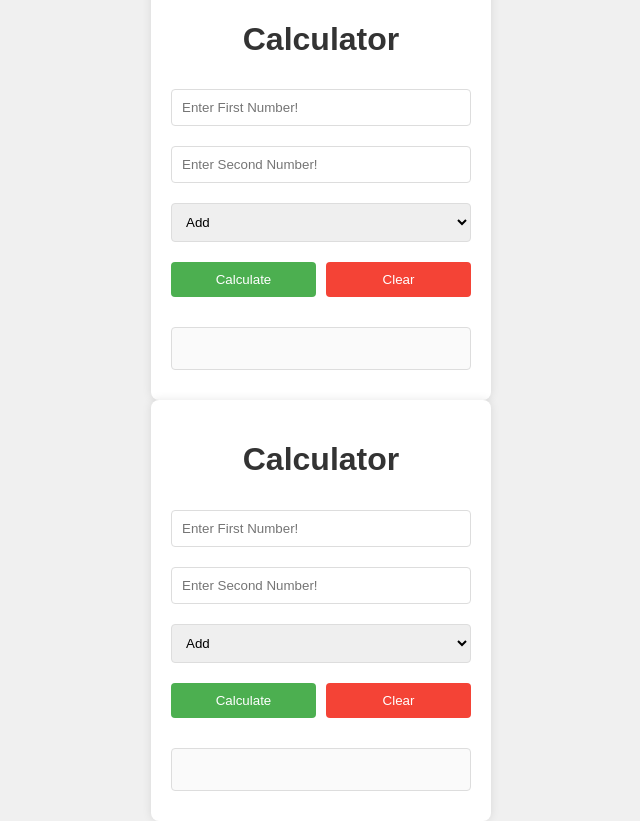
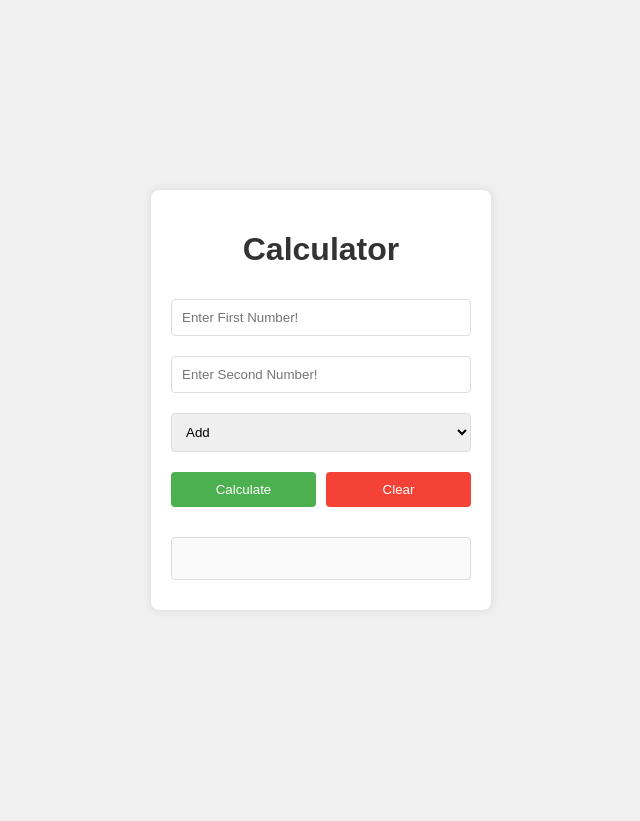
Before and after one commit to raunakpratapsinghvishen/calculator, a plain HTML site: page index.html in a window 1280 px wide. Shown: the whole page, without its empty margins (319-959 px from the left). After the commit the page ends 800 px from the top, so only its background shows below. Drawn offline with Linux system fonts and the light colour scheme; a web font is replaced by a local one.

Commit message:
upload calculator programs

```diff
--- a/index.html
+++ b/index.html
@@ -30,36 +30,3 @@
 
     <script src="script.js"></script>
 </body>
-</html><!DOCTYPE html>
-<html lang="en">
-<head>
-    <meta charset="UTF-8">
-    <meta name="viewport" content="width=device-width, initial-scale=1.0">
-    <title>Calculator | 2025</title>
-    <link rel="stylesheet" href="style.css">
-</head>
-<body>
-    <div class="calculator">
-        <h1>Calculator</h1>
-        <input type="number" id="num1" placeholder="Enter First Number!">
-        <input type="number" id="num2" placeholder="Enter Second Number!">
-
-        <select id="operation">
-            <option value="add">Add</option>
-            <option value="subs">Substract</option>
-            <option value="multi">Multiply</option>
-            <option value="divide">Divide</option>
-        </select>
-
-        <div id="btns">
-            <button id="calculate">Calculate</button>
-            <button id="clear">Clear</button>
-        </div>
-
-        <input id="result" disabled>
-
-    </div>
-
-    <script src="script.js"></script>
-</body>
-</html>
```
